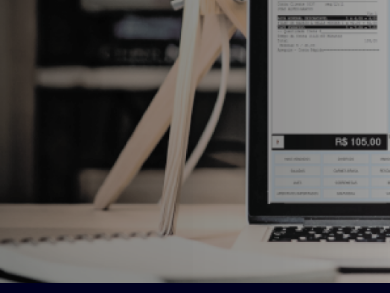
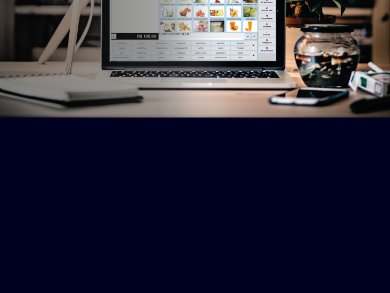
Before and after one commit to NathaliaVargas/site-stbr, a plain HTML site: page index.html in a window 390 px wide. Shown: the part 139-432 px from the top of the page. Drawn offline with Linux system fonts and the light colour scheme.

Commit message:
Add files via upload

```diff
--- a/styles.css
+++ b/styles.css
@@ -21,7 +21,7 @@ body {
 }
 
 .cabecalho {
-    background-image: url(img/background2.png);
+    /*background-image: url(img/background2.png);*/
     background-repeat: no-repeat;
     background-size: contain ;
 }
@@ -239,6 +239,7 @@ footer{
         align-items: center;
         text-align: center;
         font-size: 16px;
+        opacity: 1;
     }
 
     .logo {
@@ -258,7 +259,8 @@ footer{
     }
 
     .cabecalho {
-        background-size: cover;
+        background-size: contain;
+        background-image: url("./img/background.png");
     }
 
     .solucao {
```
